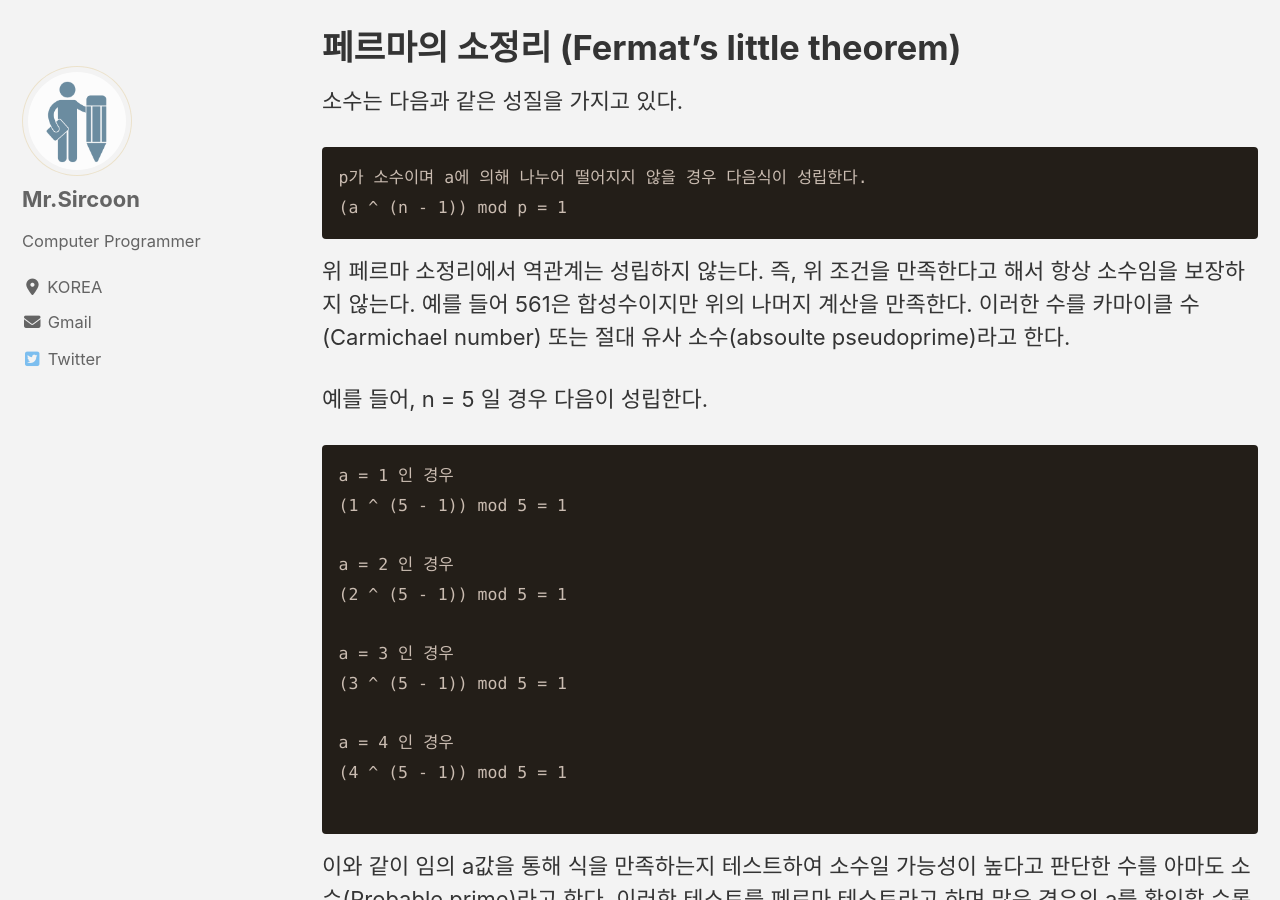
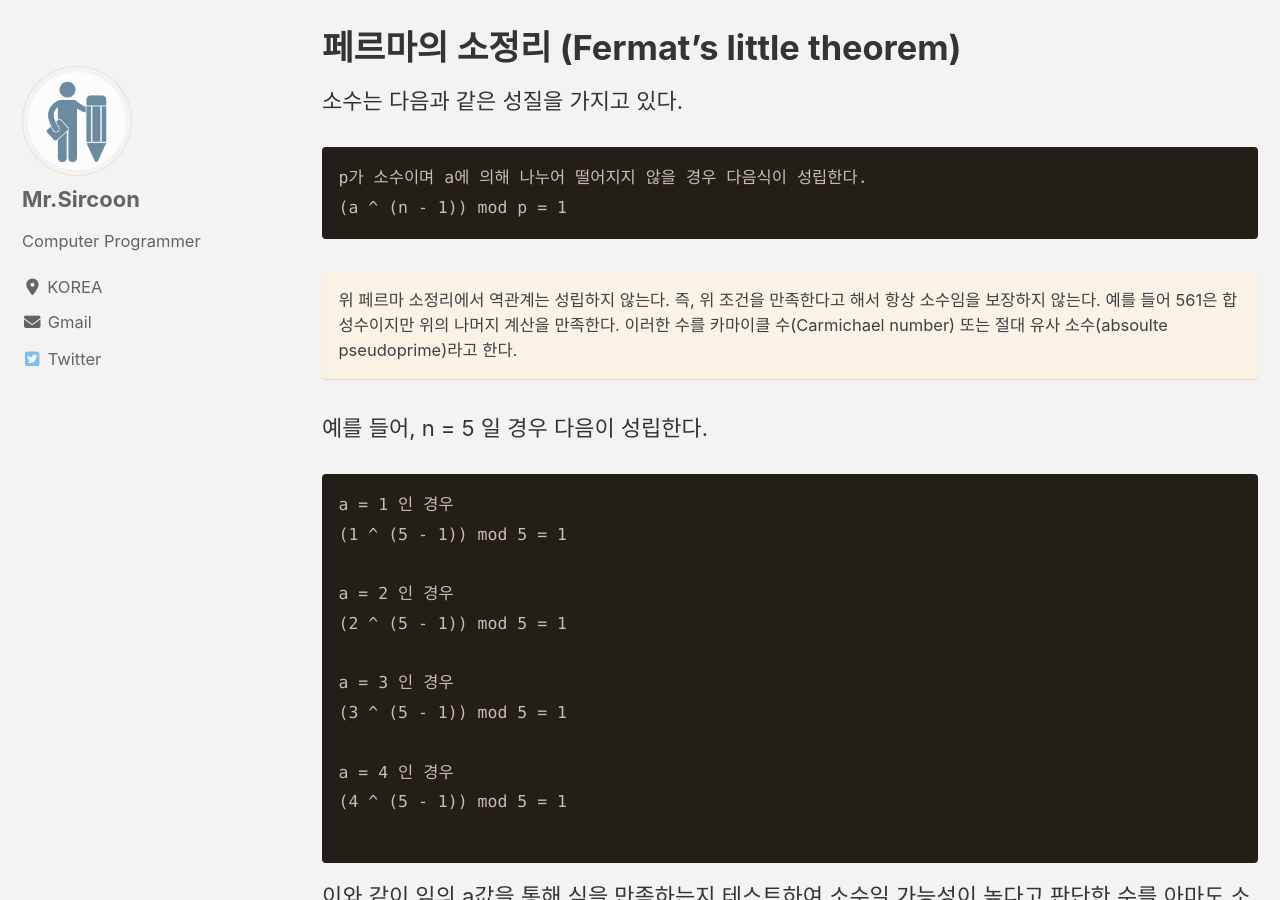
Before and after one commit to mrsoulware/mrsoulware.github.io, a Jekyll site: the page built from _posts/2020/2020-04-21-rsa-algorithm-4.md, in a window 1280 px wide and 900 px high, scrolled down 1029 px. Built offline with Jekyll 4.4.1, drawn with Linux system fonts in a browser that asks for light colours; cached includes are drawn as plain includes; nearby versions of some CDN libraries.

Commit message:
new post

```diff
--- a/_posts/2020/2020-04-21-rsa-algorithm-4.md
+++ b/_posts/2020/2020-04-21-rsa-algorithm-4.md
@@ -39,7 +39,7 @@ p가 소수이며 a에 의해 나누어 떨어지지 않을 경우 다음식이
 
 위 페르마 소정리에서 역관계는 성립하지 않는다. 즉, 위 조건을 만족한다고 해서 항상 소수임을 보장하지 않는다.
 예를 들어 561은 합성수이지만 위의 나머지 계산을 만족한다. 이러한 수를 카마이클 수(Carmichael number) 또는 절대 유사 소수(absoulte pseudoprime)라고 한다.
-{: .notice--warn}
+{: .notice--warning}
 
 
 예를 들어, n = 5 일 경우 다음이 성립한다.
```
